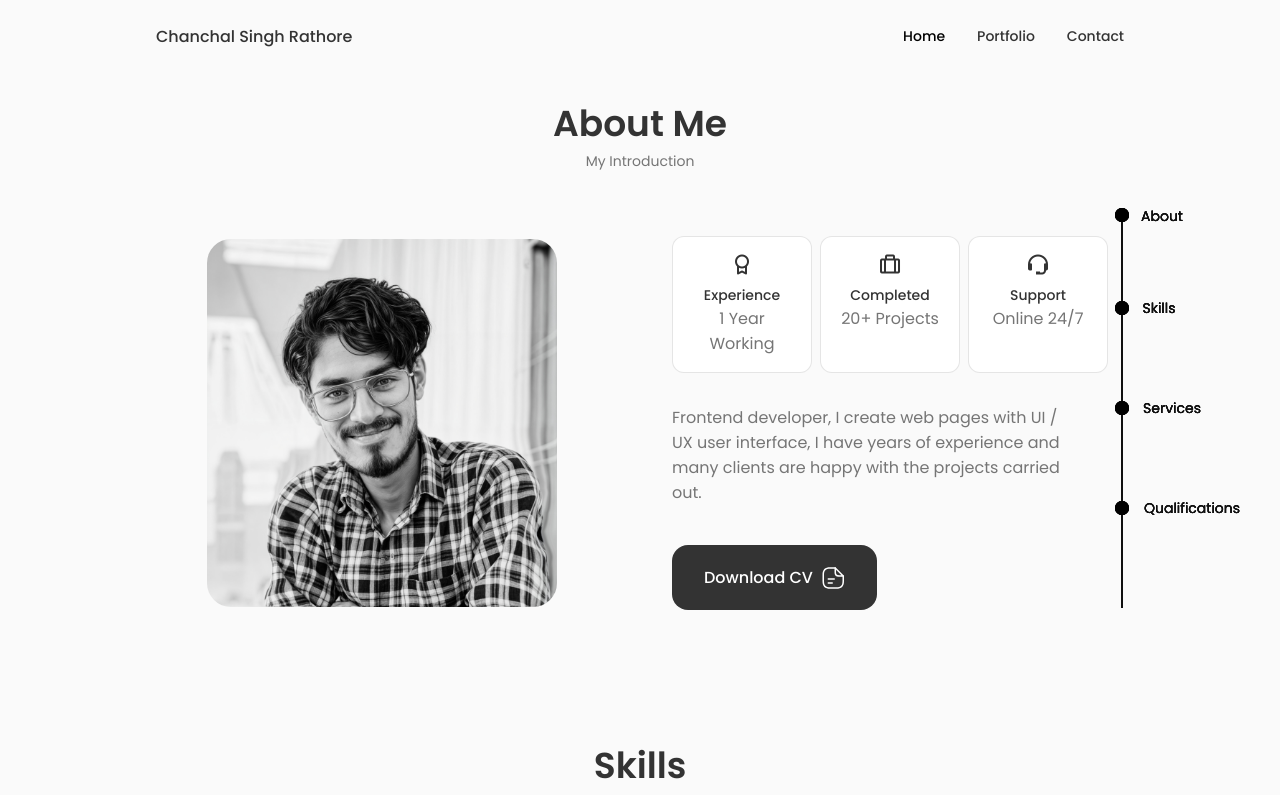
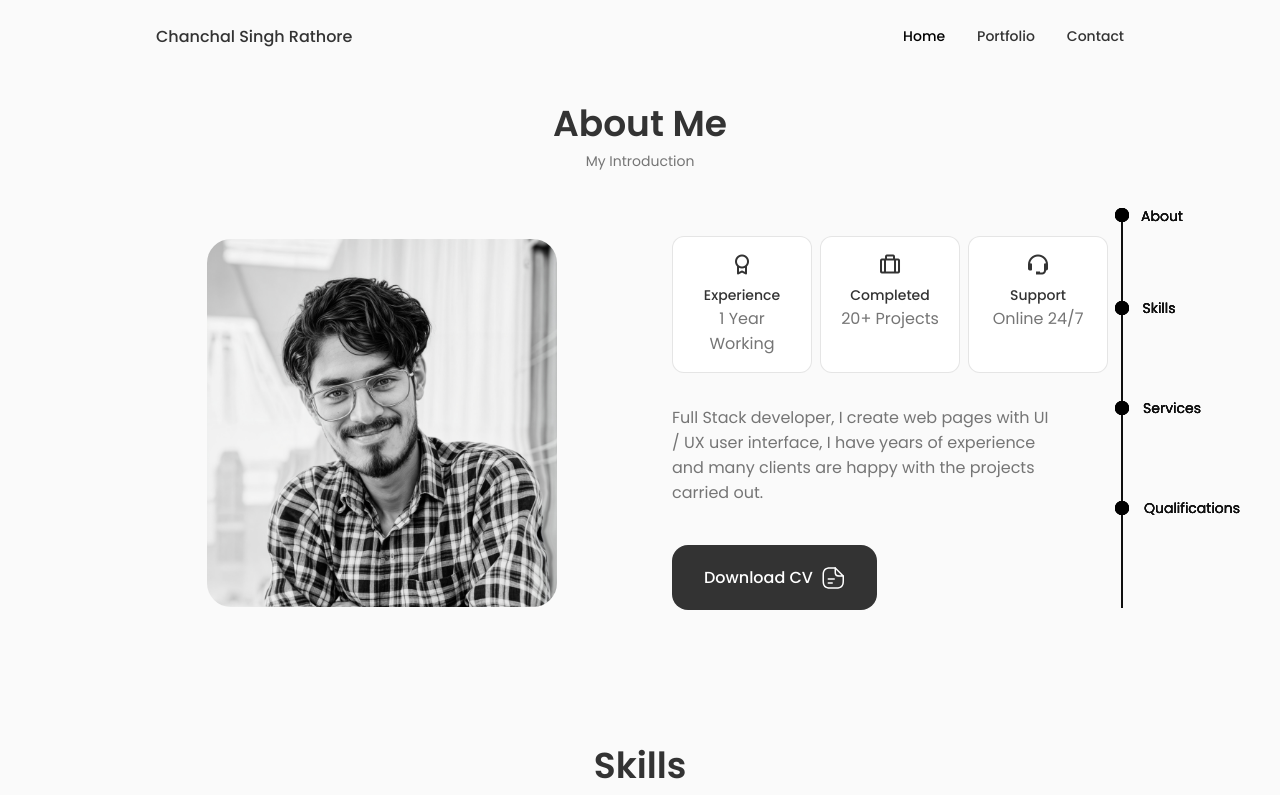
Before and after one commit to ChanchalSinghRathore/Updated-Portfolio, a React (Create React App) app: page /info in a window 1280 px wide. Shown: the top 795 px of the page. Built offline with nearby package versions, Linux system fonts and the light colour scheme.

Commit message:
Commit 1.o

```diff
--- a/src/components/about/About.jsx
+++ b/src/components/about/About.jsx
@@ -20,7 +20,7 @@ const About = () => {
             <Info />
 
             <p className='about__description'>
-            Frontend developer, I create web pages with UI / UX user interface, I have years of experience and many clients are happy with the projects carried out.
+            Full Stack developer, I create web pages with UI / UX user interface, I have years of experience and many clients are happy with the projects carried out.
             </p>
 
             <a download="" href={CV} className="button button--flex">Download CV
```
